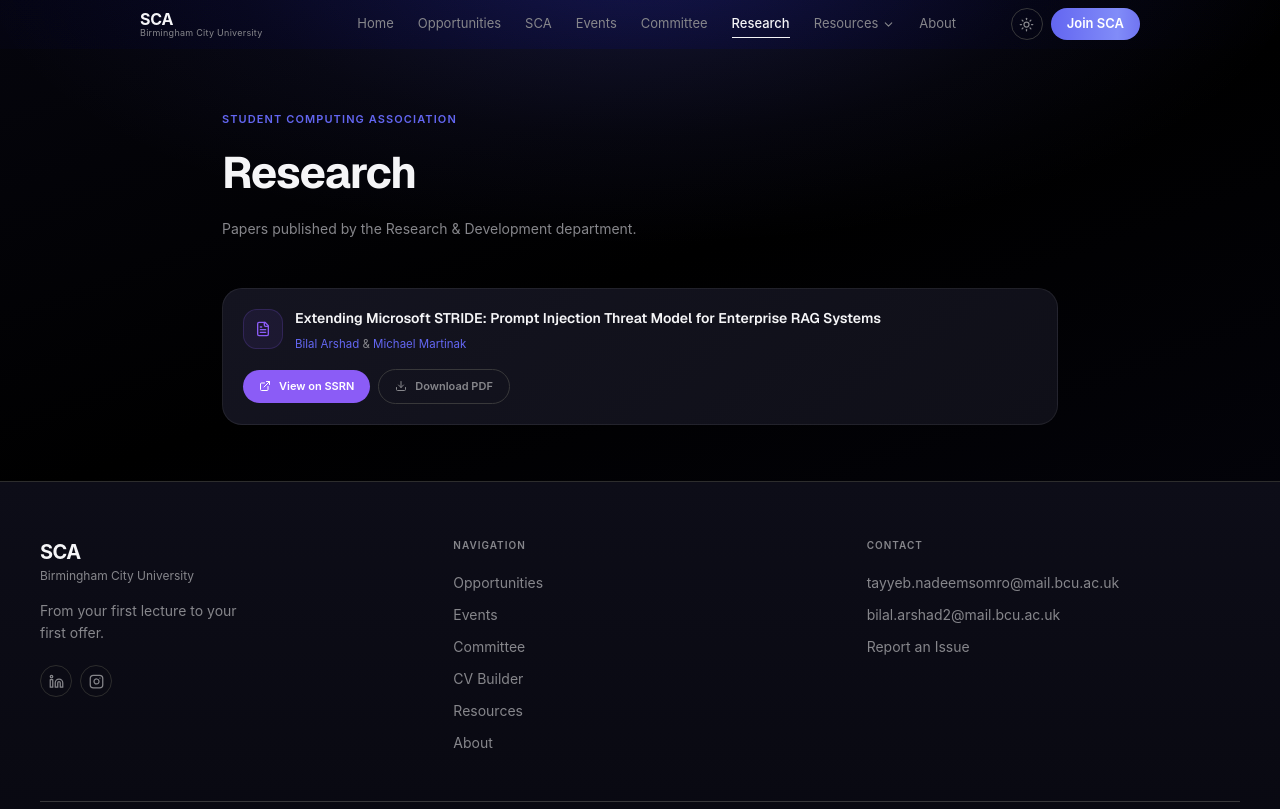
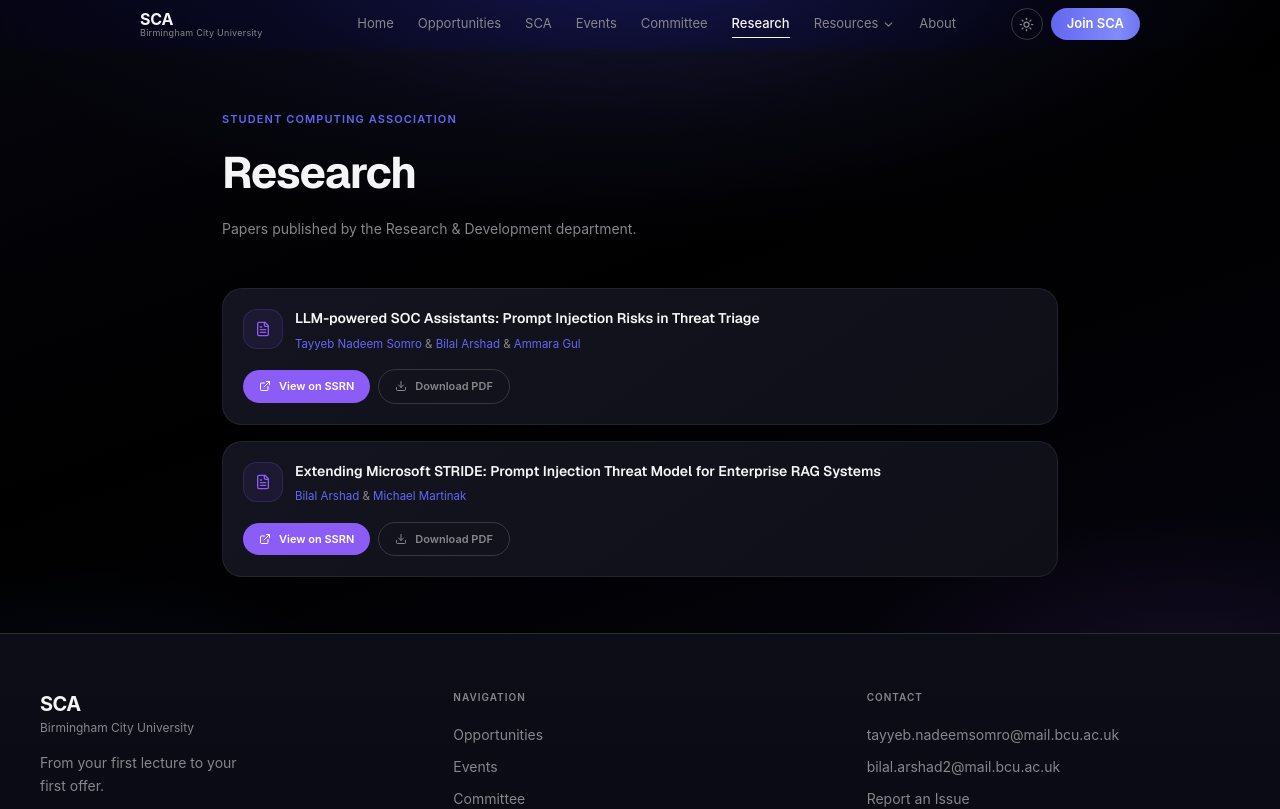
Before and after one commit to uffbilxl/sca, a Next.js app: page /research in a window 1280 px wide. Shown: the top 809 px of the page. Built offline with nearby package versions, Linux system fonts and the light colour scheme.

Commit message:
Add LLM-powered SOC Assistants paper to research page

```diff
--- a/src/app/research/page.tsx
+++ b/src/app/research/page.tsx
@@ -14,6 +14,16 @@ interface Paper {
 }
 
 const PAPERS: Paper[] = [
+  {
+    title: 'LLM-powered SOC Assistants: Prompt Injection Risks in Threat Triage',
+    authors: [
+      { name: 'Tayyeb Nadeem Somro', linkedin: 'https://www.linkedin.com/in/tayyeb-nadeem-somro/' },
+      { name: 'Bilal Arshad', linkedin: 'https://www.linkedin.com/in/bilal-arshad-4a07812b4/' },
+      { name: 'Ammara Gul', linkedin: 'https://www.linkedin.com/in/ammara-gul-822875105/' },
+    ],
+    ssrnUrl: 'https://papers.ssrn.com/sol3/papers.cfm?abstract_id=7179658',
+    pdfUrl: '/ssrn-7179658.pdf',
+  },
   {
     title: 'Extending Microsoft STRIDE: Prompt Injection Threat Model for Enterprise RAG Systems',
     authors: [
```
Also changed, not shown: 1 other file (tests, documents, lock files or other folders).
